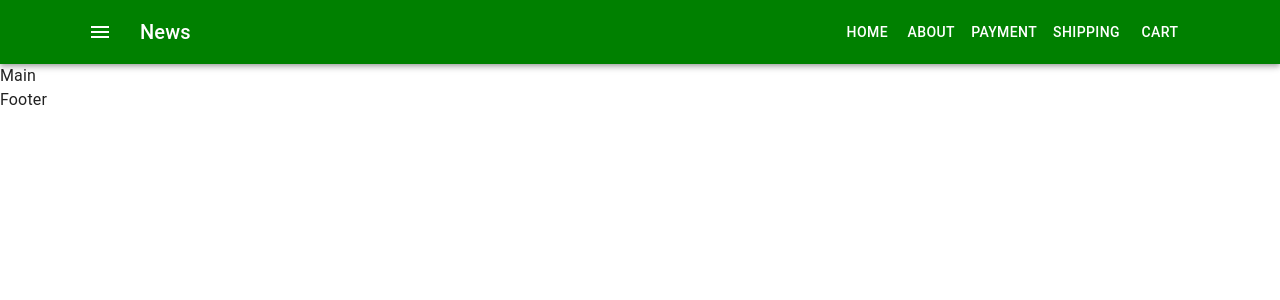
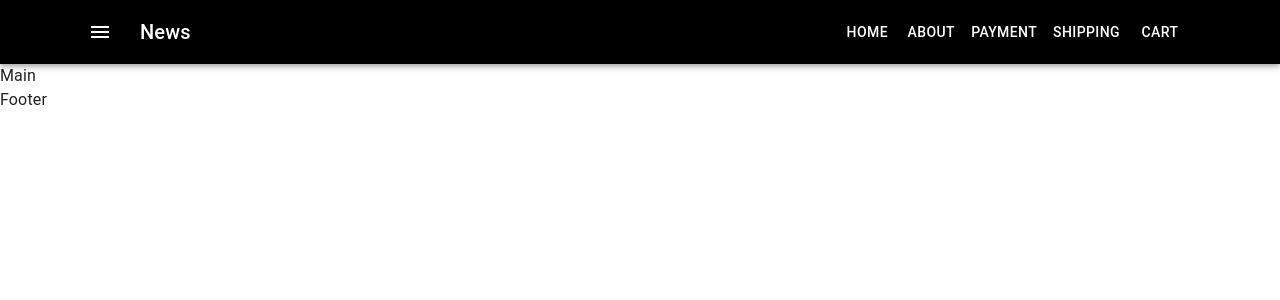
Before and after one commit to mrisaina/react-29-11, a React (Create React App) app: page / in a window 1280 px wide. Shown: the top 300 px of the page. Built offline with nearby package versions, Linux system fonts and the light colour scheme.

Commit message:
styles with sx, added ternary operator condition into style

```diff
--- a/src/container/Header/Header.tsx
+++ b/src/container/Header/Header.tsx
@@ -8,11 +8,12 @@ import { Container } from '@mui/system'
 
 type Props = {}
 const Header = (props: Props) => {
+    const home = true
     return (
         <AppBar
             position="static"
-            style={{
-                backgroundColor: 'green',
+            sx={{
+                backgroundColor: home ? 'black' : 'green',
             }}
         >
             <Container>
```
